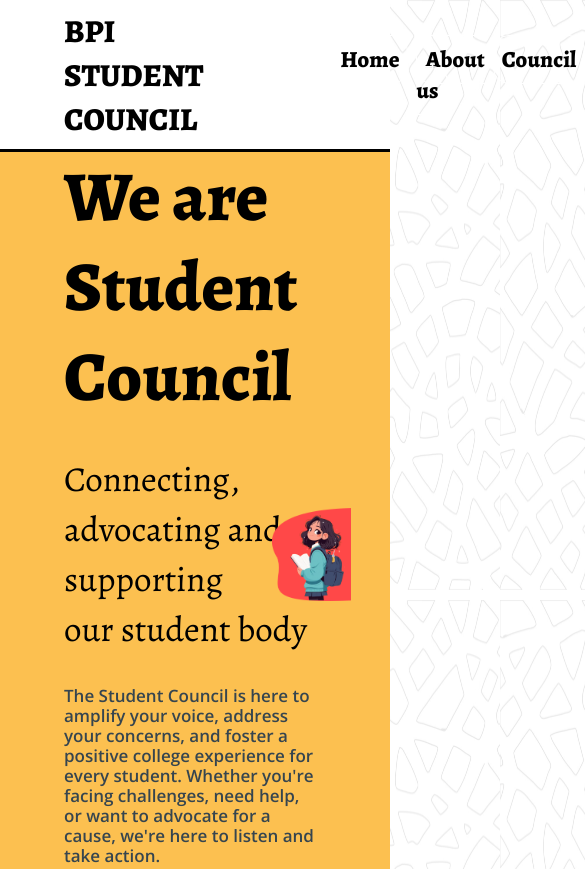
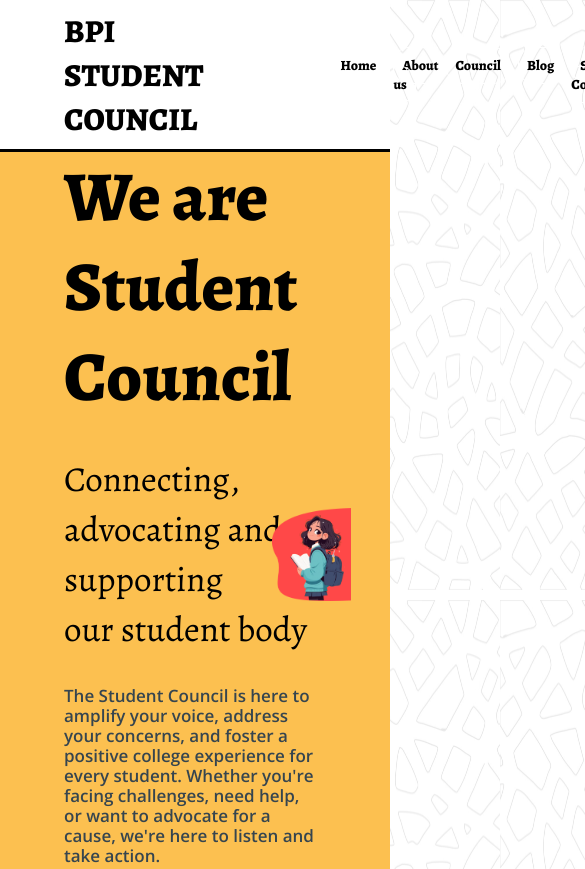
Before and after one commit to 4CST22-23/715470-Obayed-Hasan-Konok, a plain HTML site: page index.html in a window 390 px wide. Shown: the top 869 px of the page, 585 px wide, since content can reach past the window. Drawn offline with nearby package versions, Linux system fonts and the light colour scheme.

Commit message:
responsive is hard

```diff
--- a/Style.css
+++ b/Style.css
@@ -88,7 +88,6 @@ nav{
     font-family: 'Alegreya';
     font-style: normal;
     font-weight: 800;
-    font-size: 23px;
     border-bottom: 3px solid black;
     background-color: white;
     height: 127px;
@@ -109,6 +108,7 @@ div ul{
     display: flex;
     list-style-type: none;
     gap: 8px;
+    font-size: 21px;
 }
 
 .menu-link{
--- a/mediaQuery.css
+++ b/mediaQuery.css
@@ -142,6 +142,13 @@
 
     #logo{
         font-size: 32px;
+        text-align: start;
+        width: max-content;
+    }
+
+    div ul{
+        gap:8px;
+        font-size: 14px;
     }
 
     #home-hero-text{
```
